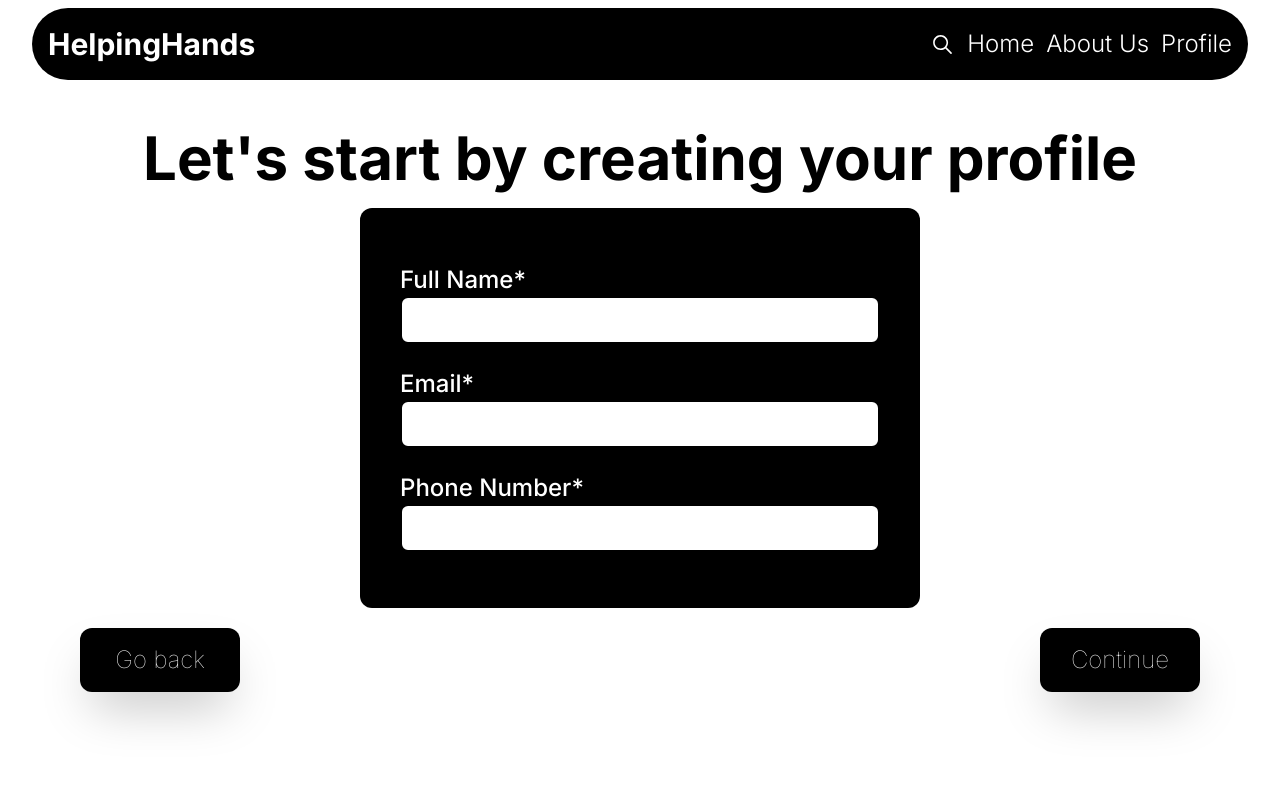
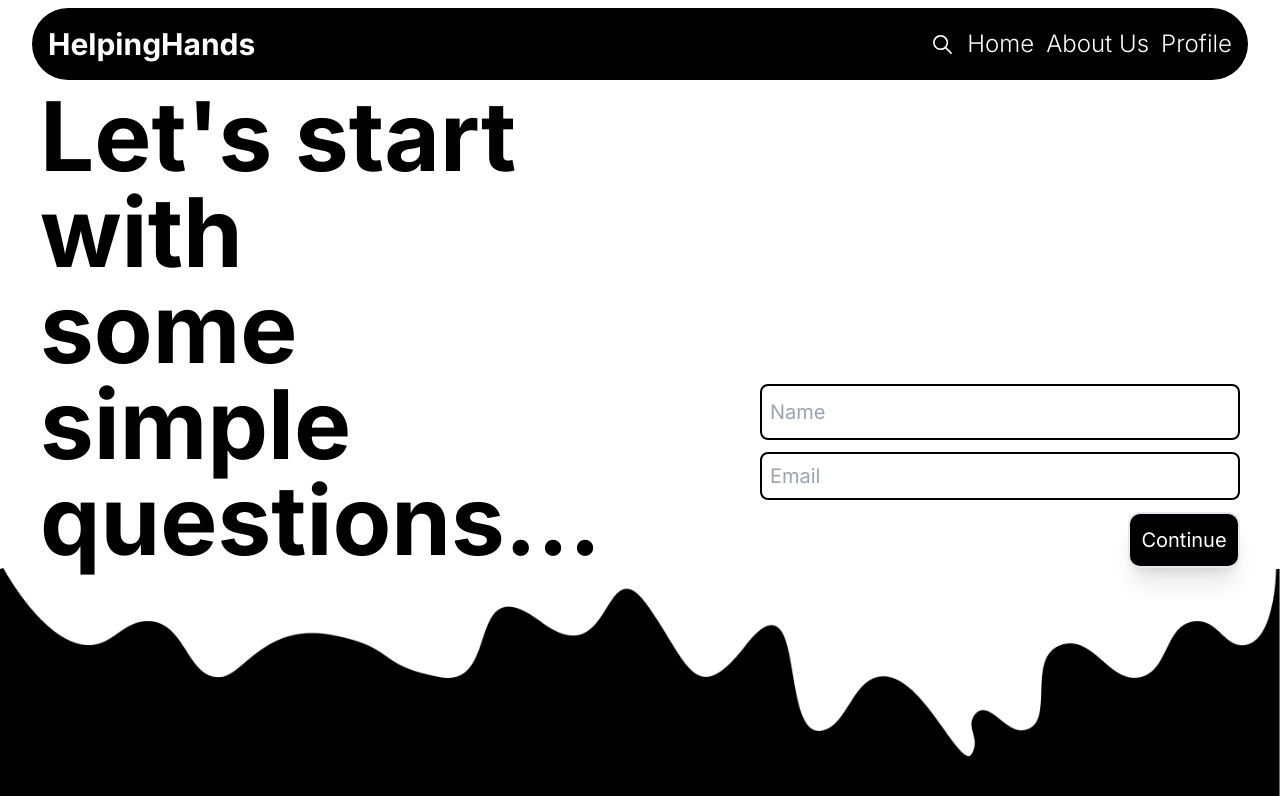
Before and after one commit to vinayakfr/helping-hand, a Next.js app: page /volunteer-registration in a window 1280 px wide. Both pictures are taken after a click on the button "Continue". Shown: the top 796 px of the page. Built offline with nearby package versions, Linux system fonts and the light colour scheme.

Commit message:
chore: modify volunteering-registration page

```diff
--- a/app/volunteer-registration/page.tsx
+++ b/app/volunteer-registration/page.tsx
@@ -29,21 +29,19 @@ function VolunteerReg() {
             </h1>
             <div className="flex flex-col gap-4 lg:gap-8 p-4 lg:p-[3rem] place-content-start place-items-start">
               <p className="font-thin lg:text-3xl">
-                Volunteering has been linked to numerous health benefits,
-                including lower blood pressure,reduced stress levels, and a
-                longer lifespan. Engaging in regular volunteer work can improve
-                both mental and physical health.
+                Volunteering offers many health benefits, such as lower blood
+                pressure, less stress, and a longer life. Regular volunteer work
+                can boost both mental and physical health.
               </p>
               <p className="font-thin lg:text-3xl">
                 Volunteering is a great way to meet new people and build social
-                connections. It brings together individuals from diverse
-                backgrounds, fostering inclusivity and mutual understanding.
+                connections. It brings together diverse individuals, fostering
+                inclusivity and understanding.
               </p>
               <p className="font-thin lg:text-3xl">
-                Helping others can increase feelings of happiness and reduce
-                symptoms of depression and anxiety. The sense of purpose and
-                fulfillment that comes from volunteering can significantly
-                enhance mental well-being.
+                Helping others can boost happiness and reduce depression and
+                anxiety. Volunteering gives a sense of purpose and fulfillment,
+                enhancing mental well-being.
               </p>
 
               <div className="hidden lg:block">
@@ -76,68 +74,36 @@ function VolunteerReg() {
       )}
 
       {step === 2 && (
-        <div className="flex flex-col gap-5 place-content-center place-items-center px-3 xl:px-10 pt-2 lg:py-10">
-          <h1 className="text-center text-5xl lg:text-6xl font-bold leading-[3.5rem]">
-            Let&apos;s start by creating your profile
+        <div className="flex flex-col">
+          <div className="flex justify-between place-content-center place-items-end px-10">
+            <h1 className="font-bold text-center lg:text-left lg:w-[30rem] lg:text-8xl">
+              Let&apos;s start with some simple questions...
             </h1>
-          <div className="w-full h-[20rem] xl:h-[25rem] xl:w-[35rem] rounded-xl bg-black flex flex-col gap-6 place-content-start xl:place-content-center xl:place-items-center py-5 px-5">
-            <div className="flex flex-col">
-              <label
-                htmlFor="fullName"
-                className="xl:text-2xl font-medium text-white"
-              >
-                Full Name*
-              </label>
+            <div className="flex flex-col place-content-center place-items-end gap-3 ">
               <input
                 type="text"
-                id="fullName"
-                className="h-12 w-full xl:w-[30rem] rounded-lg border-2 border-black xl:text-xl"
+                id="name"
+                className="h-14 w-full lg:w-[30rem] rounded-lg border-2 border-black lg:text-xl p-2"
+                placeholder="Name"
                 required
               />
-            </div>
-            <div className="flex flex-col">
-              <label
-                htmlFor="email"
-                className="xl:text-2xl font-medium text-white"
-              >
-                Email*
-              </label>
               <input
-                type="email"
+                type="text"
                 id="email"
-                className="h-12 w-full xl:w-[30rem] rounded-lg border-2 border-black xl:text-xl"
+                className="h-12 w-full lg:w-[30rem] rounded-lg border-2 border-black lg:text-xl p-2"
+                placeholder="Email"
                 required
               />
-            </div>
-            <div className="flex flex-col">
-              <label
-                htmlFor="phone"
-                className="xl:text-2xl font-medium text-white"
+              <button
+                className="bg-black hover:bg-white border-2 hover:border-black text-white hover:text-black hover:font-semibold w-28 h-14 rounded-xl shadow-xl hover:shadow-md hover:shadow-black"
+                onClick={handleContinueClick}
               >
-                Phone Number*
-              </label>
-              <input
-                type="text"
-                id="phone"
-                className="h-12 w-full xl:w-[30rem] rounded-lg border-2 border-black xl:text-xl"
-                required
-              />
+                <span className="lg:text-xl">Continue</span>
+              </button>
             </div>
           </div>
-          <div className="flex justify-between w-full gap-5 px-10">
-            <button
-              className="h-16 w-32 xl:w-40 rounded-xl bg-black text-white font-thin hover:font-medium hover:bg-white hover:text-black hover:border-2 hover:border-black shadow-2xl hover:shadow-md hover:shadow-black"
-              onClick={handlePreviousClick}
-            >
-              <span className="text-center text-xl lg:text-2xl">Go back</span>
-            </button>
-            <button
-              className="h-16 w-32 xl:w-40 rounded-xl bg-black text-white font-thin hover:font-medium hover:bg-white hover:text-black hover:border-2 hover:border-black shadow-2xl hover:shadow-md hover:shadow-black"
-              onClick={handleContinueClick}
-            >
-              <span className="text-center text-xl lg:text-2xl">Continue</span>
-            </button>
-          </div>
+
+          <img src="asset2.png" alt="" />
         </div>
       )}
 
@@ -149,11 +115,11 @@ function VolunteerReg() {
           <p className="text-center text-lg xl:text-3xl px-4 xl:px-12 leading-relaxed text-gray-800 italic">
             Every volunteer has a unique journey and inspiring story to tell.
             From the moment you decided to give your time to help others, you
-              became part of a global community dedicated to making a
-              difference. Perhaps you were inspired by a personal experience or
-              motivated by a desire to contribute to a cause close to your
-              heart. Whatever your reason, your efforts have undoubtedly left a
-              positive impact on the lives of many.
+            became part of a global community dedicated to making a difference.
+            Perhaps you were inspired by a personal experience or motivated by a
+            desire to contribute to a cause close to your heart. Whatever your
+            reason, your efforts have undoubtedly left a positive impact on the
+            lives of many.
           </p>
           <div className="flex flex-col lg:flex-row w-full justify-between place-content-center place-items-center xl:px-24 lg:py-5">
             <div className="hidden lg:block">
@@ -195,53 +161,53 @@ function VolunteerReg() {
             Time to show-off
           </h1>
           <p className="text-center font-thin text-2xl xl:text-4xl px-4 py-5">
-            We know that you have a lot to offer to the society. But if you were
-            to pick your top three...what will they be?
+            We know you have much to offer society. If you had to choose your
+            top three contributions, what would they be?
           </p>
-          <div className="grid grid-rows-5 grid-cols-3 xl:grid-rows-3 xl:grid-cols-5 gap-x-4 gap-y-2 place-content-center place-items-center px-2 xl:px-10 lg:py-10">
-            <button className="h-16 w-24 xl:h-24 xl:w-56 rounded-xl font-thin text-white bg-black text-xl xl:text-3xl lg:p-4">
+          <div className="grid grid-rows-5 grid-cols-3 xl:grid-rows-3 xl:grid-cols-5 place-content-center gap-y-3 place-items-center px-2 lg:px-16 lg:py-10">
+            <button className="h-16 w-24 lg:h-24 lg:w-44 rounded-xl font-light text-white bg-black text-xl lg:text-2xl lg:p-4">
               Tutor
             </button>
-            <button className="h-16 w-24 xl:h-24 xl:w-56 rounded-xl font-thin text-white bg-black text-xl xl:text-3xl lg:p-4">
+            <button className="h-16 w-24 lg:h-24 lg:w-44 rounded-xl font-light text-white bg-black text-xl lg:text-2xl lg:p-4">
               Public Speaking
             </button>
-            <button className="h-16 w-24 xl:h-24 xl:w-56 rounded-xl font-thin text-white bg-black text-xl xl:text-3xl lg:p-4">
+            <button className="h-16 w-24 lg:h-24 lg:w-44 rounded-xl font-light text-white bg-black text-xl lg:text-2xl lg:p-4">
               Music
             </button>
-            <button className="h-16 w-24 xl:h-24 xl:w-56 rounded-xl font-thin text-white bg-black text-xl xl:text-3xl lg:p-4">
+            <button className="h-16 w-24 lg:h-24 lg:w-44 rounded-xl font-light text-white bg-black text-xl lg:text-2xl lg:p-4">
               English
             </button>
-            <button className="h-16 w-24 xl:h-24 xl:w-56 rounded-xl font-thin text-white bg-black text-xl xl:text-3xl lg:p-4">
+            <button className="h-16 w-24 lg:h-24 lg:w-44 rounded-xl font-light text-white bg-black text-xl lg:text-2xl lg:p-4">
               Problem-Solving
             </button>
-            <button className="h-16 w-24 xl:h-24 xl:w-56 rounded-xl font-thin text-white bg-black text-xl xl:text-3xl lg:p-4">
+            <button className="h-16 w-24 lg:h-24 lg:w-44 rounded-xl font-light text-white bg-black text-xl lg:text-2xl lg:p-4">
               Theatre
             </button>
-            <button className="h-16 w-24 xl:h-24 xl:w-56 rounded-xl font-thin text-white bg-black text-xl xl:text-3xl lg:p-4">
+            <button className="h-16 w-24 lg:h-24 lg:w-44 rounded-xl font-light text-white bg-black text-xl lg:text-2xl lg:p-4">
               Dancing
             </button>
-            <button className="h-16 w-24 xl:h-24 xl:w-56 rounded-xl font-thin text-white bg-black text-xl xl:text-3xl lg:p-4">
+            <button className="h-16 w-24 lg:h-24 lg:w-44 rounded-xl font-light text-white bg-black text-xl lg:text-2xl lg:p-4">
               Foriegn Language
             </button>
-            <button className="h-16 w-24 xl:h-24 xl:w-56 rounded-xl font-thin text-white bg-black text-xl xl:text-3xl lg:p-4">
+            <button className="h-16 w-24 lg:h-24 lg:w-44 rounded-xl font-light text-white bg-black text-xl lg:text-2xl lg:p-4">
               Project Management
             </button>
-            <button className="h-16 w-24 xl:h-24 xl:w-56 rounded-xl font-thin text-white bg-black text-xl xl:text-3xl lg:p-4">
+            <button className="h-16 w-24 lg:h-24 lg:w-44 rounded-xl font-light text-white bg-black text-xl lg:text-2xl lg:p-4">
               Mentorship
             </button>
-            <button className="h-16 w-24 xl:h-24 xl:w-56 rounded-xl font-thin text-white bg-black text-xl xl:text-3xl lg:p-4">
+            <button className="h-16 w-24 lg:h-24 lg:w-44 rounded-xl font-light text-white bg-black text-xl lg:text-2xl lg:p-4">
               Crisis Management
             </button>
-            <button className="h-16 w-24 xl:h-24 xl:w-56 rounded-xl font-thin text-white bg-black text-xl xl:text-3xl lg:p-4">
+            <button className="h-16 w-24 lg:h-24 lg:w-44 rounded-xl font-light text-white bg-black text-xl lg:text-2xl lg:p-4">
               Computer Skills
             </button>
-            <button className="h-16 w-24 xl:h-24 xl:w-56 rounded-xl font-thin text-white bg-black text-xl xl:text-3xl lg:p-4">
+            <button className="h-16 w-24 lg:h-24 lg:w-44 rounded-xl font-light text-white bg-black text-xl lg:text-2xl lg:p-4">
               Social Media Management
             </button>
-            <button className="h-16 w-24 xl:h-24 xl:w-56 rounded-xl font-thin text-white bg-black text-xl xl:text-3xl lg:p-4">
+            <button className="h-16 w-24 lg:h-24 lg:w-44 rounded-xl font-light text-white bg-black text-xl lg:text-2xl lg:p-4">
               Community Outreach
             </button>
-            <button className="h-16 w-24 xl:h-24 xl:w-56 rounded-xl font-thin text-white bg-black text-xl xl:text-3xl lg:p-4">
+            <button className="h-16 w-24 lg:h-24 lg:w-44 rounded-xl font-light text-white bg-black text-xl lg:text-2xl lg:p-4">
               Conflict Resolution
             </button>
           </div>
@@ -261,14 +227,14 @@ function VolunteerReg() {
           </div>
         </div>
       )}
+
       {step === 5 && (
         <div className="flex flex-col gap-3 place-content-center place-items-center pt-2 lg:py-10">
           <h1 className="text-center font-bold text-6xl xl:text-8xl px-2">
             You&apos;re GOATED
           </h1>
           <p className="text-center font-thin text-2xl xl:text-4xl px-4 py-5">
-            Thank you for sharing your story and skills. You can now go back to
-            the homepage or straight to the job portal.
+            Thank you for your patience. You can now search for NGOs and Organisations looking for a red-caped hero like you. You can view your profile by clicking on the button below.
           </p>
           <div className="flex justify-between w-full gap-5 px-10 py-5">
             <button
@@ -279,7 +245,7 @@ function VolunteerReg() {
             </button>
             <button className="h-16 w-32 xl:w-40 rounded-xl bg-black text-white font-thin hover:font-medium hover:bg-white hover:text-black hover:border-2 hover:border-black shadow-2xl hover:shadow-md hover:shadow-black">
               <span className="text-center text-xl lg:text-2xl">
-                Job Portal
+                Profile
               </span>
             </button>
           </div>
```
Lines whose indentation alone changed are shown as unchanged.
